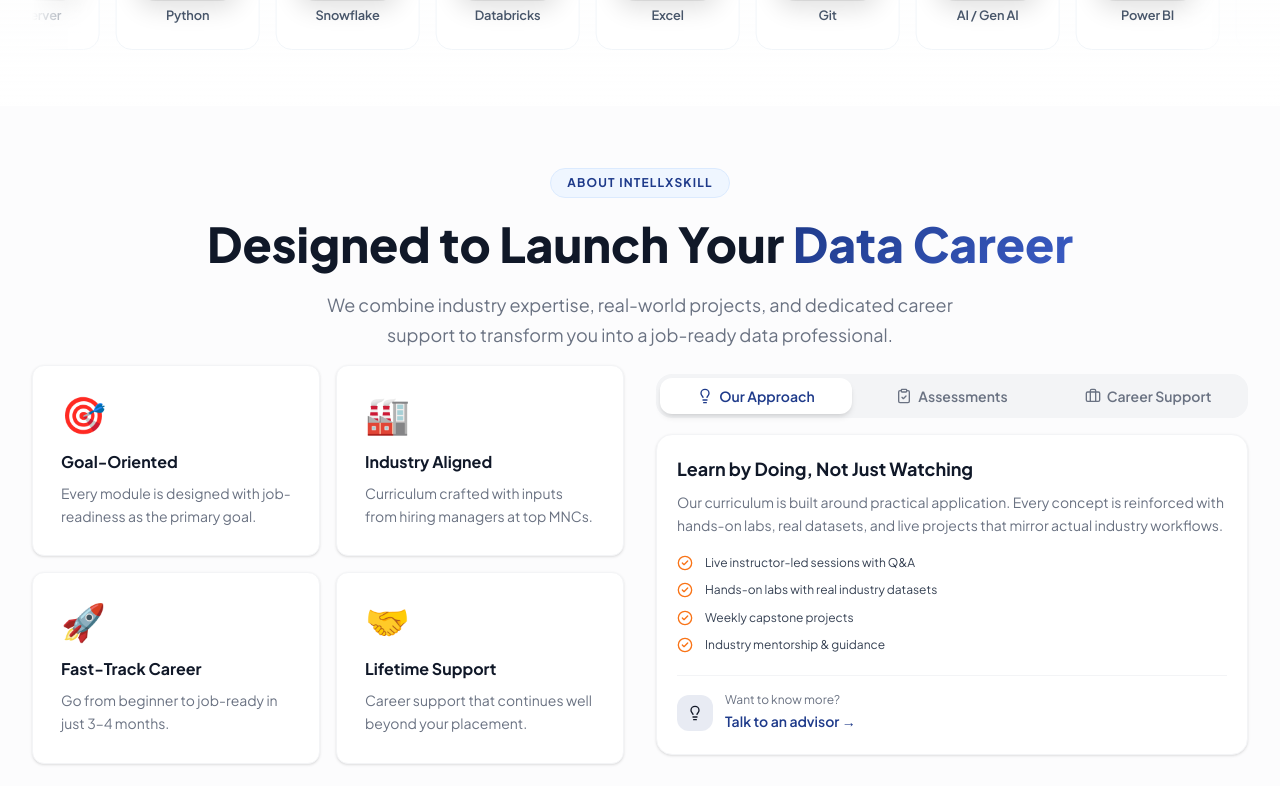
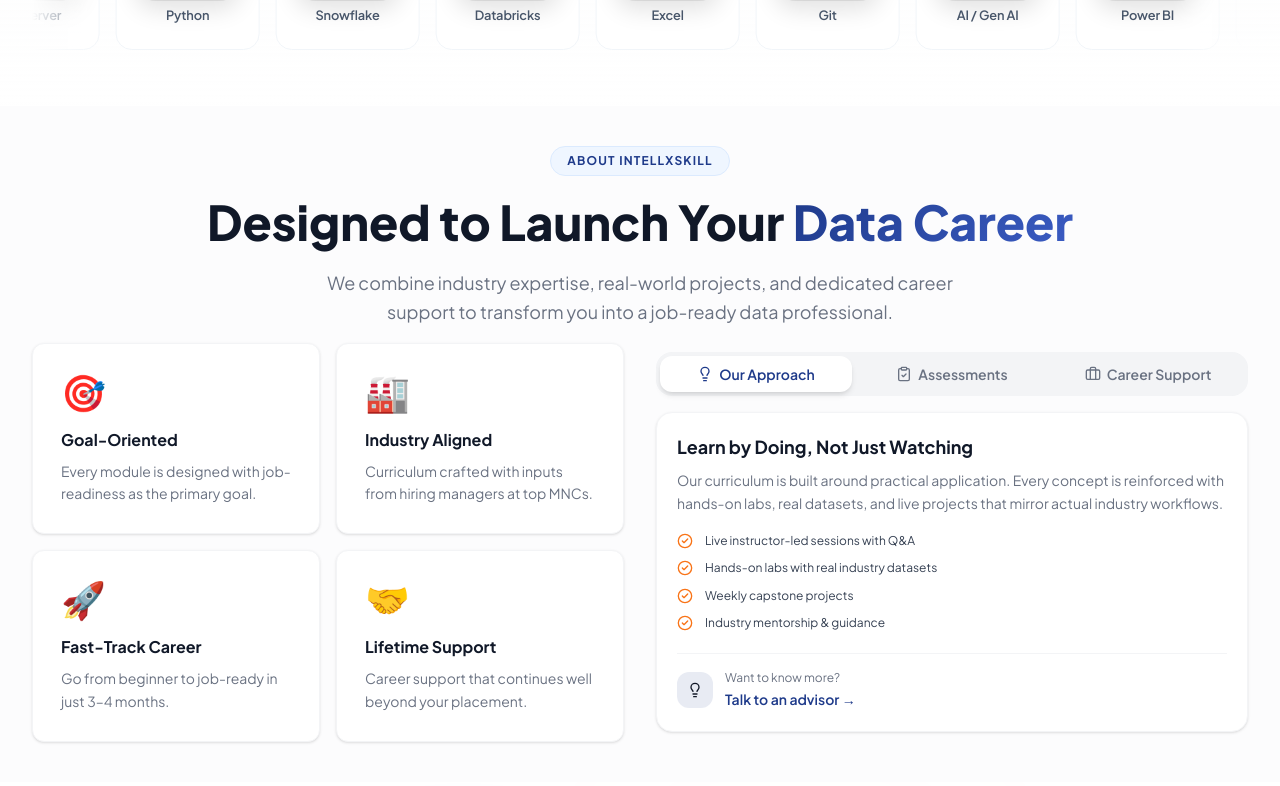
Before and after one commit to dumbresanskar20/intellxskill, a React (Vite) app: page / in a window 1280 px wide. Shown: the part 994-1780 px from the top of the page. Built offline with nearby package versions, Linux system fonts and the light colour scheme.

Commit message:
decreased gap

```diff
--- a/src/components/Common/SectionWrapper.tsx
+++ b/src/components/Common/SectionWrapper.tsx
@@ -16,7 +16,7 @@ export const SectionWrapper: React.FC<SectionWrapperProps> = ({ id, children, cl
     <section
       id={id}
       ref={ref}
-      className={`py-10 md:py-12 min-h-[calc(100vh-80px)] flex flex-col justify-center overflow-x-clip w-full max-w-full min-w-0 ${className}`}
+      className={`py-6 md:py-8 overflow-x-clip w-full max-w-full min-w-0 ${className}`}
     >
       <motion.div
         className="w-full max-w-full min-w-0"
```
